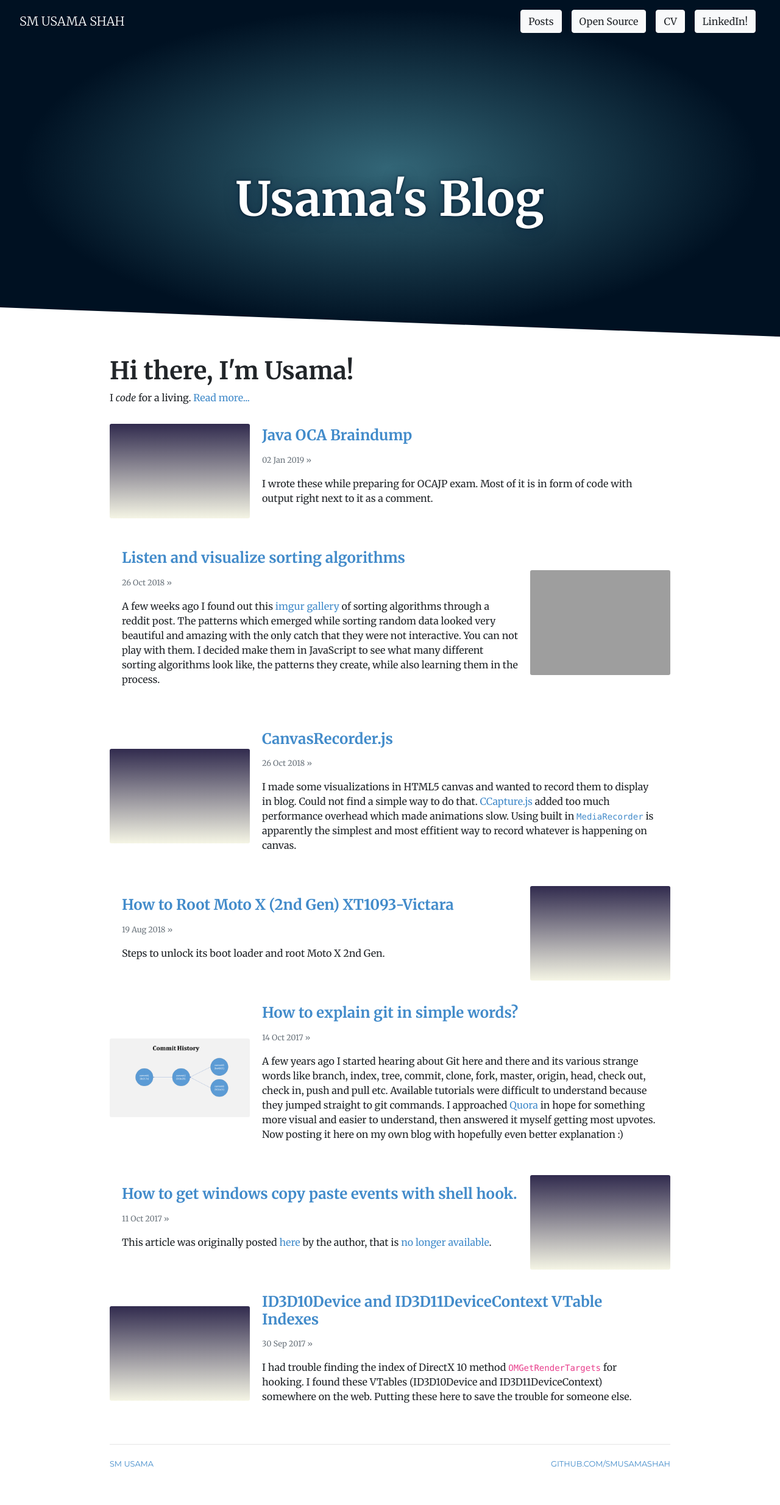
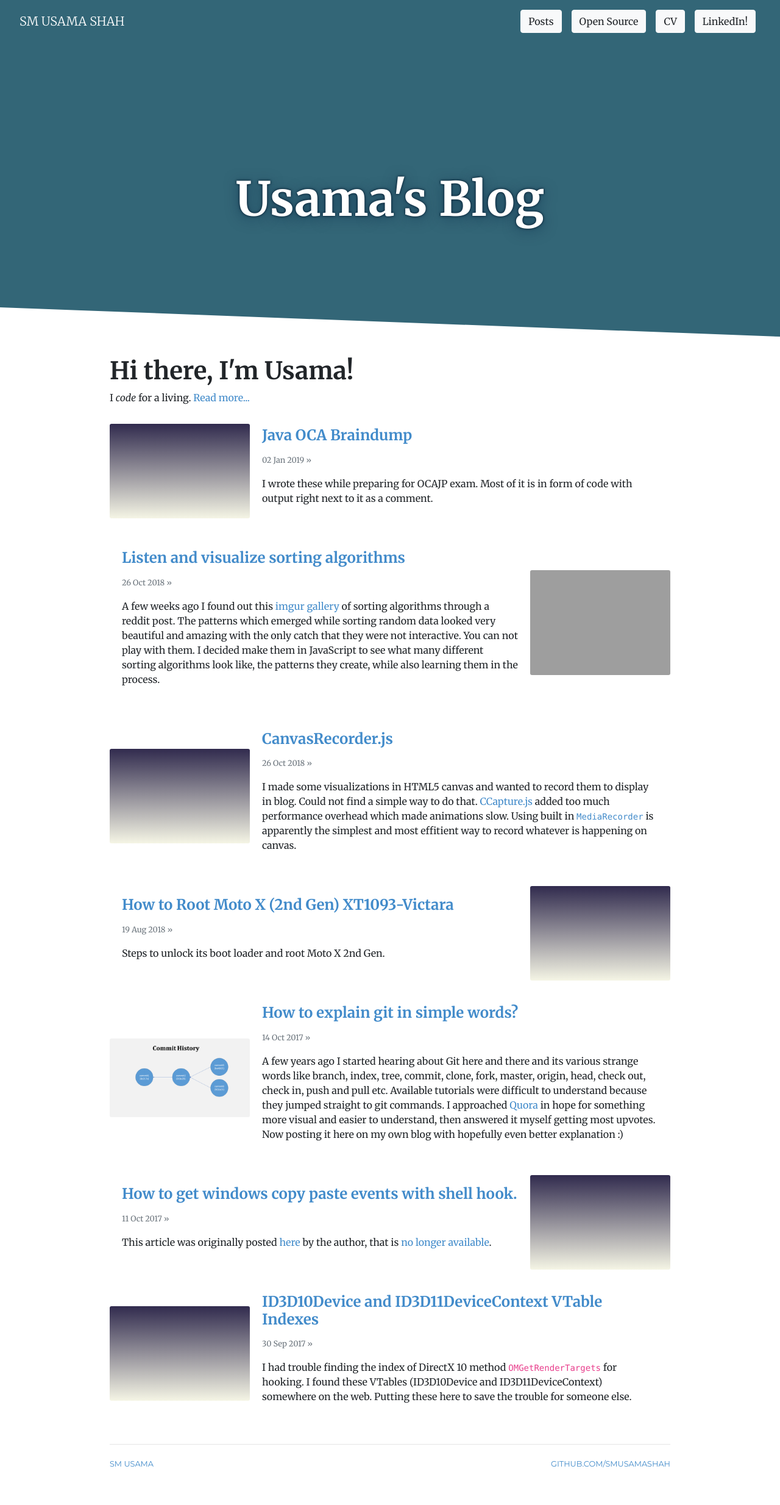
Before and after one commit to SMUsamaShah/SMUsamaShah.github.io, a Jekyll site: the page built from index.html, in a window 1280 px wide. Shown: the whole page at 61% size. Built offline with Jekyll 4.4.1, drawn with Linux system fonts in a browser that asks for light colours.

Commit message:
change header color

```diff
--- a/css/style.css
+++ b/css/style.css
@@ -30,7 +30,7 @@ header {
 	color: #fff;
 	padding: 0 1em;
 	clip-path: polygon(0% 0%,100% 0%,100% 100%,0% calc(100% - 3rem));
-	background: radial-gradient(#367,#012 67%);
+	background: radial-gradient(#367,#367 67%);
 }
 
 .hp {
```
